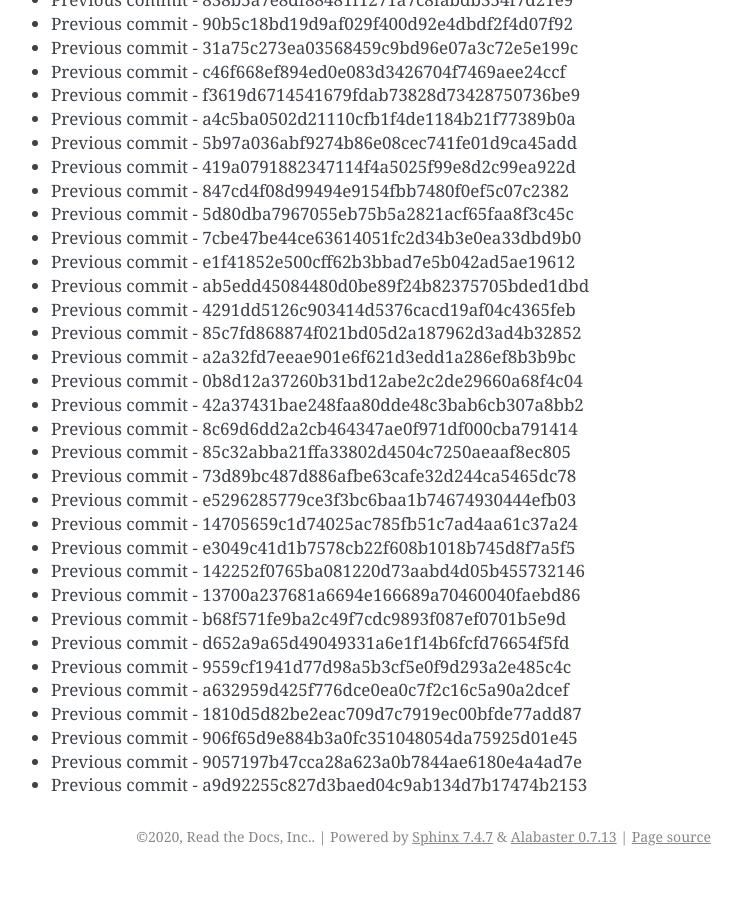
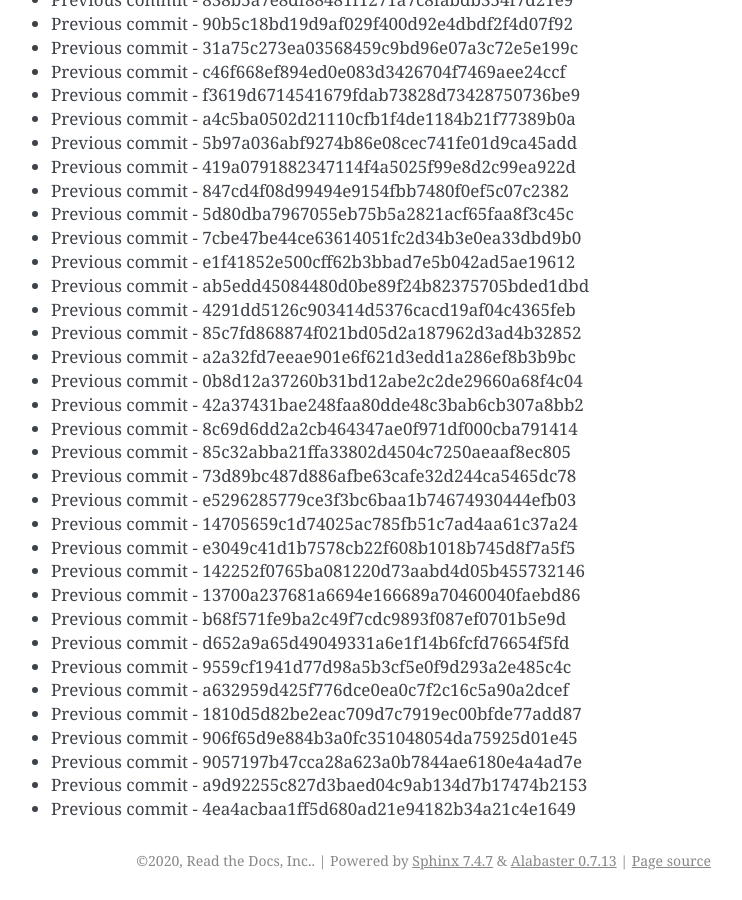
Before and after one commit to readthedocs/rtd-git-stresstest, a Sphinx documentation site: the page built from docs/updates.rst, in a window 1280 px wide and 900 px high, scrolled down 35256 px. Shown: the whole window, without its empty margins (399-1141 px from the left). Built offline with Sphinx 7.4.7, drawn with Linux system fonts in a browser that asks for light colours; before the commit the page ends 36132 px from its top, so only the background shows below that.

Commit message:
Generating commit from previous: 4ea4acbaa1ff5d680ad21e94182b34a21c4e1649

```diff
--- a/docs/updates.rst
+++ b/docs/updates.rst
@@ -1513,3 +1513,4 @@ It can be tested for any performance characteristics.
 * Previous commit - 906f65d9e884b3a0fc351048054da75925d01e45
 * Previous commit - 9057197b47cca28a623a0b7844ae6180e4a4ad7e
 * Previous commit - a9d92255c827d3baed04c9ab134d7b17474b2153
+* Previous commit - 4ea4acbaa1ff5d680ad21e94182b34a21c4e1649
```
